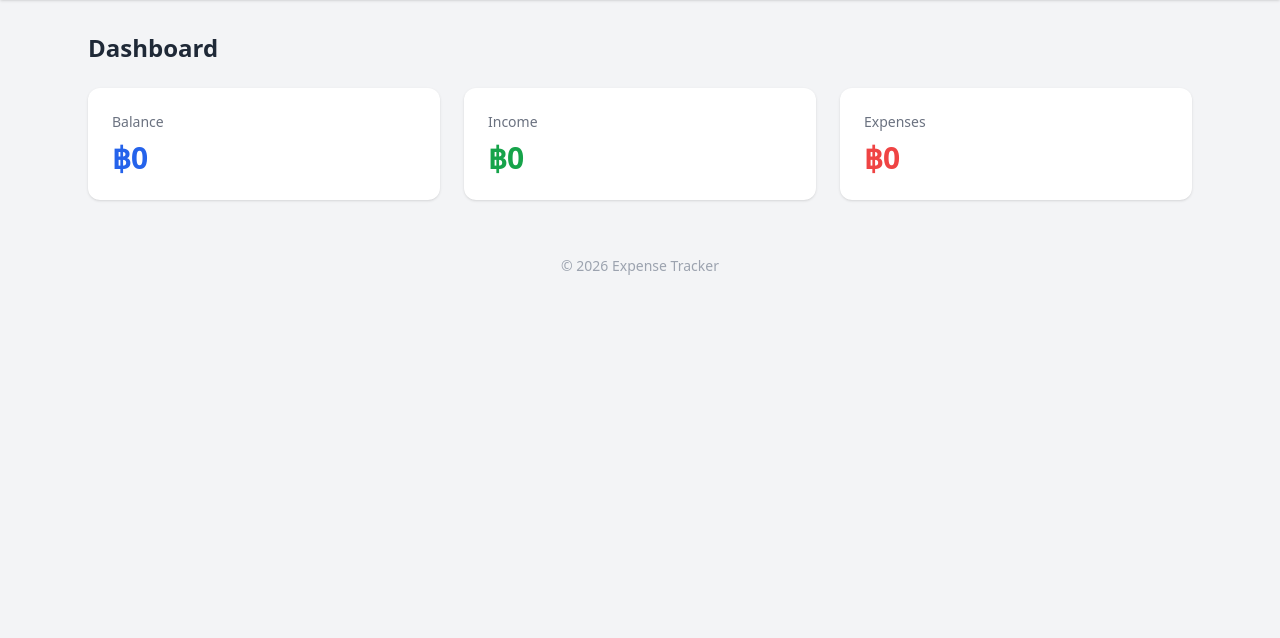
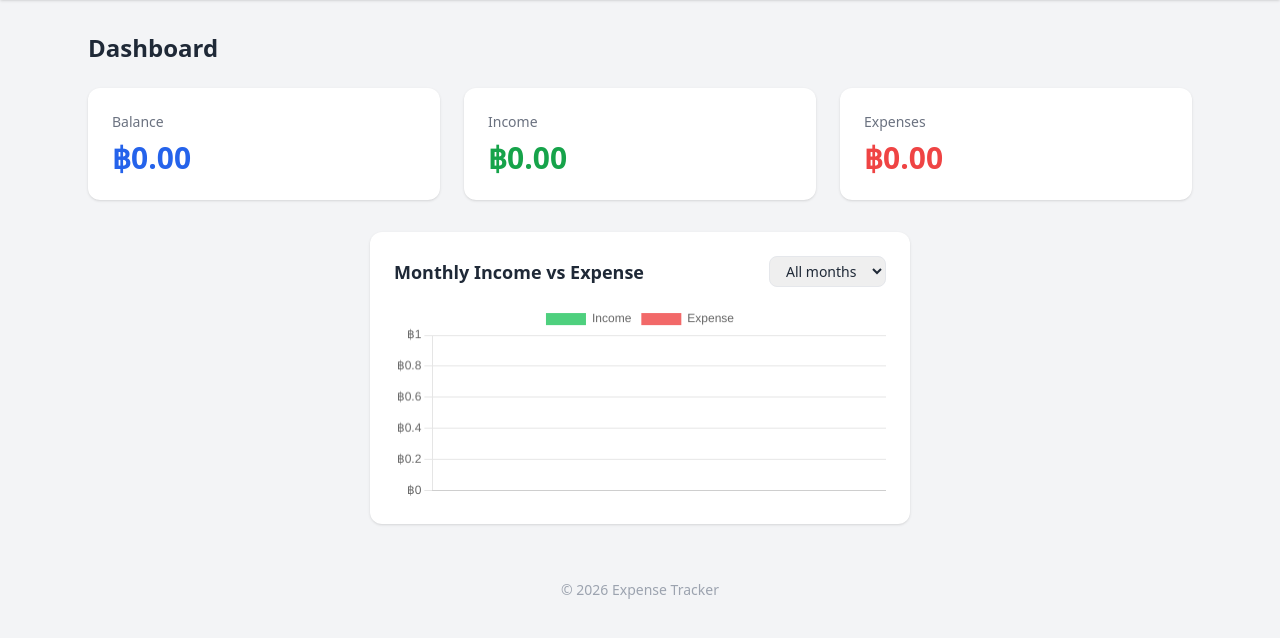
Before and after one commit to Isao12345/my_flask_web, a Flask app: page / in a window 1280 px wide. Shown: the part 56-694 px from the top of the page. Run offline with Flask 3, Linux system fonts and the light colour scheme; a user stored in the database is signed in; some libraries are stand-ins or nearby versions.

Commit message:
add bar chart

```diff
--- a/app.py
+++ b/app.py
@@ -34,16 +34,11 @@ def inject_user():
 @login_required
 def dashboard():
     uid = session["user_id"]
+    selected_month = request.args.get("month")
 
     incomes = Income.query.filter_by(user_id=uid).all()
     expenses = Expense.query.filter_by(user_id=uid).all()
 
-    # ===== ตัวเลขด้านบน =====
-    total_income = sum(i.amount for i in incomes)
-    total_expense = sum(e.amount for e in expenses)
-    balance = total_income - total_expense
-
-    # ===== กราฟรายเดือน =====
     monthly = defaultdict(lambda: {"income": 0, "expense": 0})
 
     for i in incomes:
@@ -54,9 +49,20 @@ def dashboard():
         key = e.date.strftime("%Y-%m")
         monthly[key]["expense"] += e.amount
 
-    labels = sorted(monthly.keys())
-    income_values = [monthly[k]["income"] for k in labels]
-    expense_values = [monthly[k]["expense"] for k in labels]
+    all_months = sorted(monthly.keys())
+
+    if selected_month:
+        labels = [selected_month]
+        income_values = [monthly[selected_month]["income"]]
+        expense_values = [monthly[selected_month]["expense"]]
+    else:
+        labels = all_months
+        income_values = [monthly[k]["income"] for k in labels]
+        expense_values = [monthly[k]["expense"] for k in labels]
+
+    total_income = sum(i.amount for i in incomes)
+    total_expense = sum(e.amount for e in expenses)
+    balance = total_income - total_expense
 
     return render_template(
         "dashboard.html",
@@ -66,6 +72,8 @@ def dashboard():
         labels=labels,
         income_values=income_values,
         expense_values=expense_values,
+        all_months=all_months,
+        selected_month=selected_month
     )
 
 
--- a/templates/dashboard.html
+++ b/templates/dashboard.html
@@ -10,7 +10,8 @@
   <div class="bg-white rounded-xl shadow p-6">
     <p class="text-gray-500 text-sm">Balance</p>
     <p class="text-3xl font-bold text-blue-600 mt-2">
-      ฿{{ balance }}
+      ฿{{ "{:,.2f}".format(balance)}}
+
     </p>
   </div>
 
@@ -18,7 +19,8 @@
   <div class="bg-white rounded-xl shadow p-6">
     <p class="text-gray-500 text-sm">Income</p>
     <p class="text-3xl font-bold text-green-600 mt-2">
-      ฿{{ income }}
+      ฿{{ "{:,.2f}".format(income)}}
+
     </p>
   </div>
 
@@ -26,9 +28,93 @@
   <div class="bg-white rounded-xl shadow p-6">
     <p class="text-gray-500 text-sm">Expenses</p>
     <p class="text-3xl font-bold text-red-500 mt-2">
-      ฿{{ expenses }}
+      ฿{{ "{:,.2f}".format(expenses) }}
     </p>
   </div>
 
 </div>
+
+
+<!-- bar -->
+
+<div class="grid grid-cols-12 gap-6 mt-8">
+
+  <!-- Chart -->
+  <div class="col-span-12 md:col-span-6 md:col-start-4">
+
+    <div class="col-span-12 md:col-span-6 md:col-start-4 max-w-2xl mx-auto">
+
+
+    <div class="bg-white rounded-xl shadow p-6">
+      <div class="flex items-center justify-between mb-4">
+        <h2 class="text-lg font-semibold">
+          Monthly Income vs Expense
+        </h2>
+
+        <!-- Month filter -->
+        <form method="get">
+          <select name="month"
+                  onchange="this.form.submit()"
+                  class="border rounded-lg px-3 py-1 text-sm">
+            <option value="">All months</option>
+            {% for m in labels %}
+              <option value="{{ m }}"
+                {% if m == selected_month %}selected{% endif %}>
+                {{ m }}
+              </option>
+            {% endfor %}
+          </select>
+        </form>
+      </div>
+
+      <canvas id="monthlyChart" height="120"></canvas>
+    </div>
+  </div>
+
+
+
+</div>
+
+
+
+<script src="https://cdn.jsdelivr.net/npm/chart.js"></script>
+
+<script>
+const labels = {{ labels | tojson }};
+const incomeData = {{ income_values | tojson }};
+const expenseData = {{ expense_values | tojson }};
+
+new Chart(document.getElementById("monthlyChart"), {
+  type: "bar",
+  data: {
+    labels: labels,
+    datasets: [
+      {
+        label: "Income",
+        data: incomeData,
+        backgroundColor: "rgba(34,197,94,0.8)",
+        borderRadius: 6
+      },
+      {
+        label: "Expense",
+        data: expenseData,
+        backgroundColor: "rgba(239,68,68,0.8)",
+        borderRadius: 6
+      }
+    ]
+  },
+  options: {
+    responsive: true,
+    scales: {
+      y: {
+        beginAtZero: true,
+        ticks: {
+          callback: value => "฿" + value.toLocaleString()
+        }
+      }
+    }
+  }
+});
+</script>
+
 {% endblock %}
```
